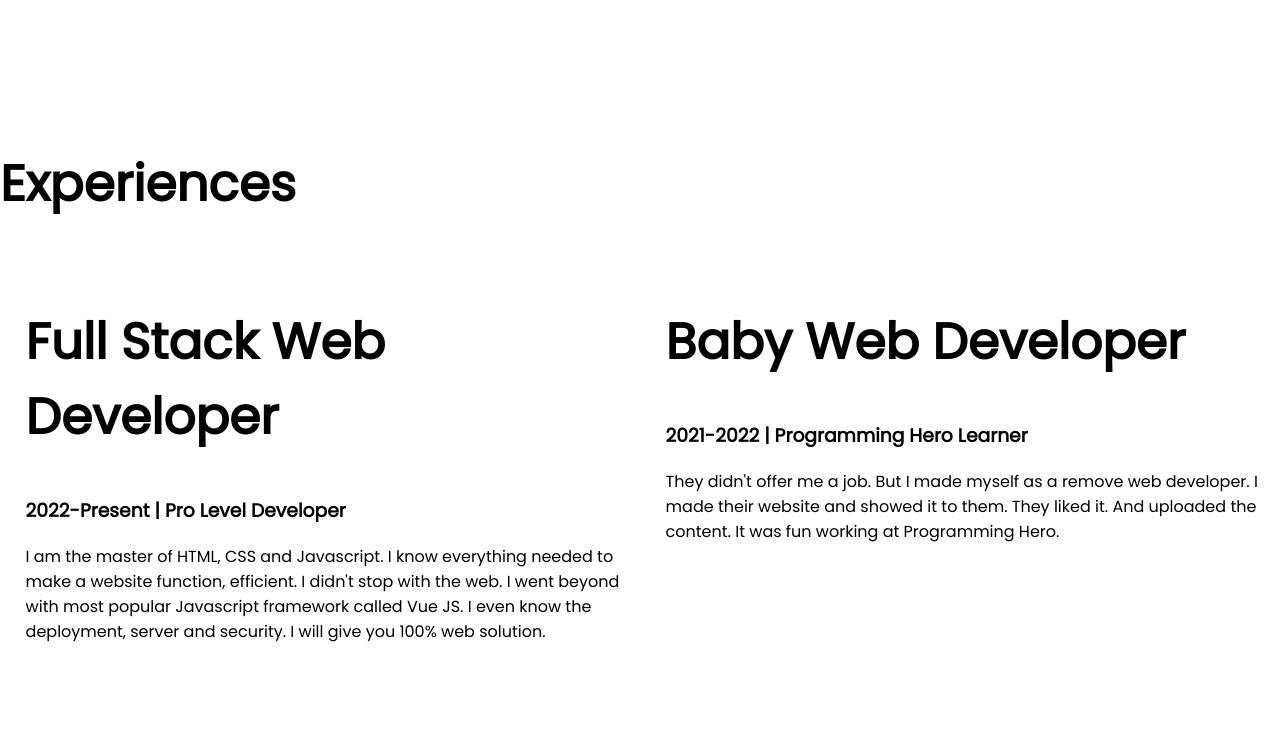
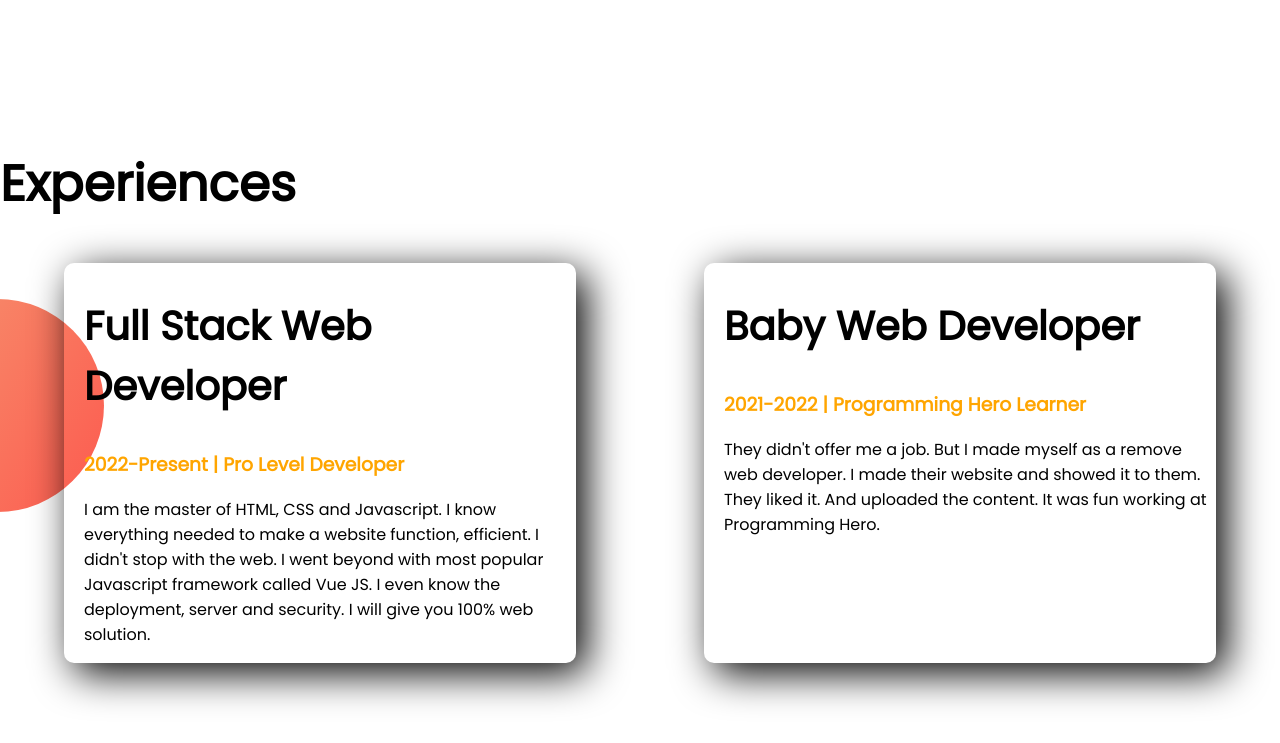
Before and after one commit to sheikhsadi9494/developer-portfolio, a plain HTML site: page index.html in a window 1280 px wide. Shown: the part 1083-1826 px from the top of the page. Drawn offline with Linux system fonts and the light colour scheme.

Commit message:
expericce section adding

```diff
--- a/index.html
+++ b/index.html
@@ -36,14 +36,14 @@
     <section class="experience-section">
         <h1>Experiences</h1>
     <div  class="flexible-container">
-        <div class="half-width">
-            <h1>Full Stack Web Developer</h1>
-            <h3>2022-Present | Pro Level Developer</h3>
+        <div class="experience-item">
+            <h2>Full Stack Web Developer</h1>
+            <h3 class="color-orange">2022-Present | Pro Level Developer</h3>
             <p>I am the master of HTML, CSS and Javascript. I know everything needed to make a website function, efficient. I didn't stop with the web. I went beyond with most popular Javascript framework called Vue JS. I even know the deployment, server and security. I will give you 100% web solution.</p>
         </div>
-        <div class="half-width">
-            <h1>Baby Web Developer</h1>
-            <h3>2021-2022 | Programming Hero Learner</h3>
+        <div class="experience-item">
+            <h2>Baby Web Developer</h1>
+            <h3 class="color-orange">2021-2022 | Programming Hero Learner</h3>
             <p>They didn't offer me a job. But I made myself as a remove web developer. I made their website and showed it to them. They liked it. And uploaded the content. It was fun working at Programming Hero.</p>
         </div>
     </div>
--- a/style.css
+++ b/style.css
@@ -4,6 +4,9 @@
 }
 h1 {
     font-size: 50px;
+}
+h2 {
+    font-size: 40px;
 }
 .color-orange {
     color: orange;
@@ -37,3 +40,16 @@
     background-position: right 210px;
     padding-right: 120px;
 }
+.experience-item {
+    width: 40%;
+    box-shadow: 10px 10px 40px black;
+    margin-left: 5%;
+    margin-right: 5%;
+    padding-left: 20px;
+    border-radius: 10px;
+}
+.experience-section {
+    background-image: url(images/exp-bg.png);
+    background-repeat: no-repeat;
+    background-position: left;
+}
```
